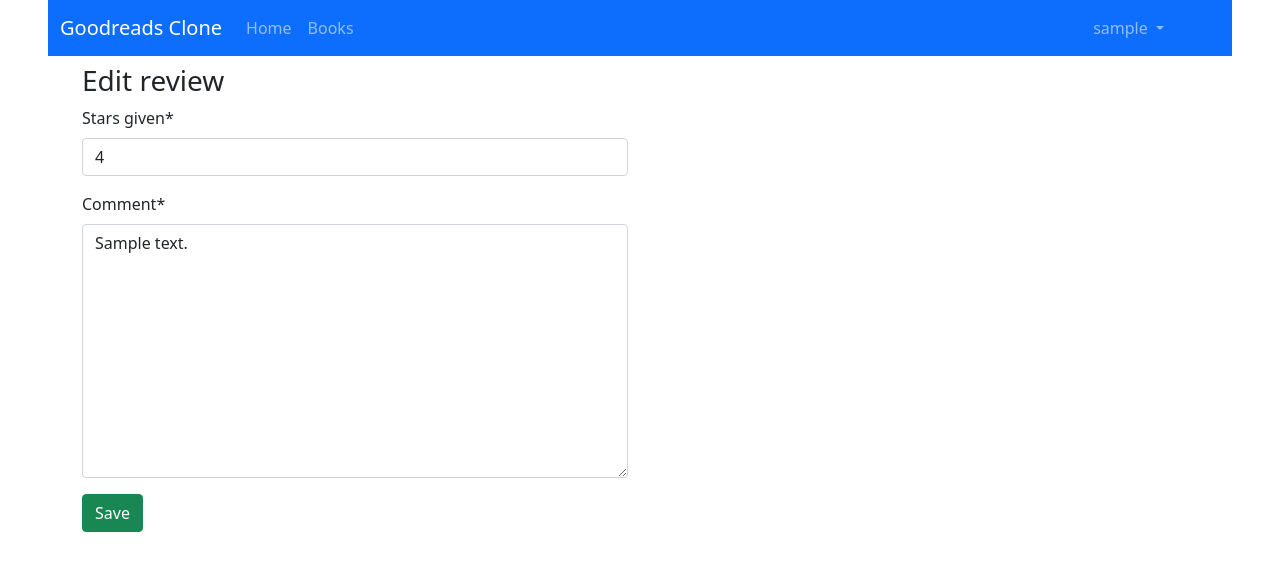
After one commit to rahmonov/goodreads-clone, a Django app: page /books/1/reviews/1/edit/ in a window 1280 px wide. The commit adds this page. Shown: the top 571 px of the page. Run offline with Django 4.2, Linux system fonts and the light colour scheme; a user stored in the database is signed in; tables that the repository leaves empty hold one stand-in row (values such as "Sample post"); parts of the project's set-up code (start-up, migrations or seed data) failed here and were passed over; some libraries are stand-ins or nearby versions.

Commit message:
Edit and delete reviews

```diff
--- a/books/templates/books/detail.html
+++ b/books/templates/books/detail.html
@@ -52,6 +52,10 @@
                 </div>
                 <div class="col-7">
                     <b>{{ review.user.username }}</b> rated it {{ review.stars_given }} stars  <span class="fw-lighter">{{ review.created_at }}</span>
+                    {% if review.user == request.user %}
+                        <a href="{% url 'books:edit-review' book.id review.id %}"><i class="bi bi-pen"></i></a>
+                        <a href="{% url 'books:confirm-delete-review' book.id review.id %}"><i class="bi bi-trash"></i></a>
+                    {% endif %}
                     <p class="mt-2 font-monospace">{{ review.comment }}</p>
 
                 </div>
--- /dev/null
+++ b/books/templates/books/edit_review.html
@@ -0,0 +1,21 @@
+{% extends 'base.html' %}
+{% load crispy_forms_tags %}
+
+{% block title %} Edit review {% endblock %}
+
+{% block content %}
+    <h3>Edit review</h3>
+
+    <div class="row mb-4">
+        <div class="col-6">
+            <form method="post" action="{% url 'books:edit-review' book.id review.id %}">
+                {% csrf_token %}
+
+                {{ review_form | crispy }}
+
+                <button class="btn btn-success">Save</button>
+            </form>
+
+        </div>
+    </div>
+{% endblock %}
--- a/books/urls.py
+++ b/books/urls.py
@@ -1,10 +1,21 @@
 from django.urls import path
 
-from books.views import BooksView, BookDetailView, AddReviewView
+from books.views import BooksView, BookDetailView, AddReviewView, EditReviewView, ConfirmDeleteReviewView, DeleteReviewView
 
 app_name = "books"
 urlpatterns = [
     path("", BooksView.as_view(), name="list"),
     path("<int:id>/", BookDetailView.as_view(), name="detail"),
-    path("<int:id>/reviews/", AddReviewView.as_view(), name="reviews")
+    path("<int:id>/reviews/", AddReviewView.as_view(), name="reviews"),
+    path("<int:book_id>/reviews/<int:review_id>/edit/", EditReviewView.as_view(), name="edit-review"),
+    path(
+        "<int:book_id>/reviews/<int:review_id>/delete/confirm/",
+        ConfirmDeleteReviewView.as_view(),
+        name="confirm-delete-review"
+    ),
+    path(
+        "<int:book_id>/reviews/<int:review_id>/delete/",
+        DeleteReviewView.as_view(),
+        name="delete-review"
+    ),
 ]
--- a/books/views.py
+++ b/books/views.py
@@ -1,3 +1,4 @@
+from django.contrib import messages
 from django.contrib.auth.mixins import LoginRequiredMixin
 from django.core.paginator import Paginator
 from django.shortcuts import render, redirect
@@ -52,3 +53,42 @@
             return redirect(reverse("books:detail", kwargs={"id": book.id}))
 
         return render(request, "books/detail.html", {"book": book, "review_form": review_form})
+
+
+class EditReviewView(LoginRequiredMixin, View):
+    def get(self, request, book_id, review_id):
+        book = Book.objects.get(id=book_id)
+        review = book.bookreview_set.get(id=review_id)
+        review_form = BookReviewForm(instance=review)
+
+        return render(request, "books/edit_review.html", {"book": book, "review": review, "review_form": review_form})
+
+    def post(self, request, book_id, review_id):
+        book = Book.objects.get(id=book_id)
+        review = book.bookreview_set.get(id=review_id)
+        review_form = BookReviewForm(instance=review, data=request.POST)
+
+        if review_form.is_valid():
+            review_form.save()
+            return redirect(reverse("books:detail", kwargs={"id": book.id}))
+
+        return render(request, "books/edit_review.html", {"book": book, "review": review, "review_form": review_form})
+
+
+class ConfirmDeleteReviewView(LoginRequiredMixin, View):
+    def get(self, request, book_id, review_id):
+        book = Book.objects.get(id=book_id)
+        review = book.bookreview_set.get(id=review_id)
+
+        return render(request, "books/confirm_delete_review.html", {"book": book, "review": review})
+
+
+class DeleteReviewView(LoginRequiredMixin, View):
+    def get(self, request, book_id, review_id):
+        book = Book.objects.get(id=book_id)
+        review = book.bookreview_set.get(id=review_id)
+
+        review.delete()
+        messages.success(request, "You have successfully deleted this review")
+
+        return redirect(reverse("books:detail", kwargs={"id": book.id}))
--- a/templates/base.html
+++ b/templates/base.html
@@ -12,6 +12,7 @@
 
     <!-- CSS only -->
     <link href="https://cdn.jsdelivr.net/npm/bootstrap@5.1.3/dist/css/bootstrap.min.css" rel="stylesheet" integrity="sha384-1BmE4kWBq78iYhFldvKuhfTAU6auU8tT94WrHftjDbrCEXSU1oBoqyl2QvZ6jIW3" crossorigin="anonymous">
+    <link rel="stylesheet" href="https://cdn.jsdelivr.net/npm/bootstrap-icons@1.7.2/font/bootstrap-icons.css">
 
     <link href="{% static 'css/main.css' %}" rel="stylesheet" type="text/css">
 </head>
```
Also changed, not shown: books/templates/books/confirm_delete_review.html (added, +16 -0 lines).
